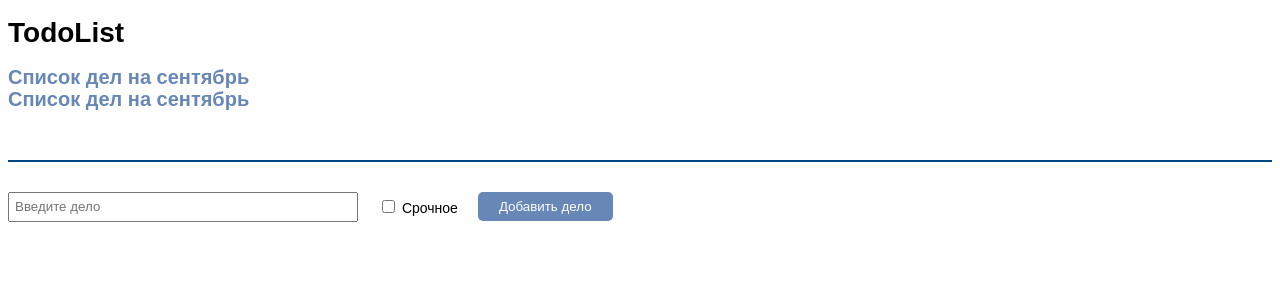
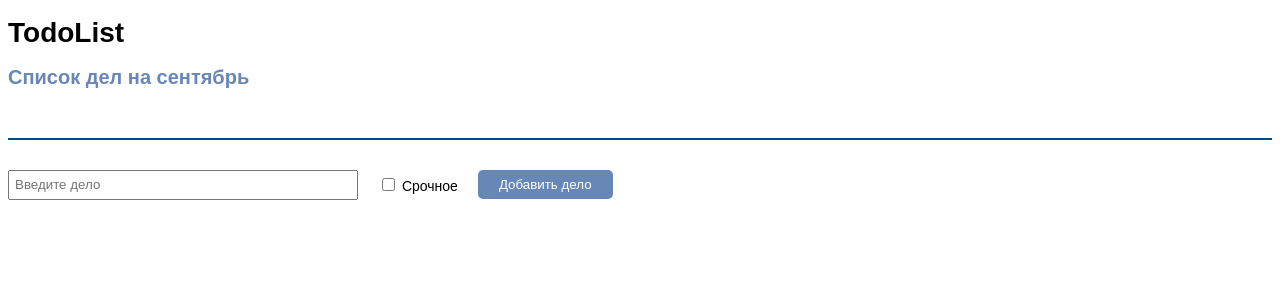
Before and after one commit to Pegasa-WQ/TodoList, a Vue app: page / in a window 1280 px wide. Shown: the top 300 px of the page. Built offline with nearby package versions, Linux system fonts and the light colour scheme.

Commit message:
add check2

```diff
--- a/src/components/TodoList.vue
+++ b/src/components/TodoList.vue
@@ -33,10 +33,6 @@ export default {
   methods: {
     addTodo () {
       if (this.newTodo.trim().length === 0) {
-        return
-      }
-
-      if (this.todos.length === 0) {
         return
       }
 
--- a/src/components/TodosLists.vue
+++ b/src/components/TodosLists.vue
@@ -19,24 +19,6 @@ export default {
         title: 'Список дел на сентябрь',
         id: 0,
         todos: [
-          {
-            title: 'Дело всей жизни',
-            id: 0,
-            completed: false,
-            active: true
-          }
-        ]
-      },
-      {
-        title: 'Список дел на сентябрь',
-        id: 1,
-        todos: [
-          {
-            title: 'Дело всей жизни2',
-            id: 1,
-            completed: false,
-            active: true
-          }
         ]
       }]
     }
--- a/src/components/TodosListsItem.vue
+++ b/src/components/TodosListsItem.vue
@@ -1,6 +1,6 @@
 <template>
   <div class="todo-item">
-      <h2 class="title" @click="$emit('send', item.todos)">
+      <h2 class="title">
       {{ item.title }}
     </h2>
   </div>
@@ -14,6 +14,10 @@ export default {
 
     }
   },
-  methods: {}
+  methods: {
+  },
+  created: function () {
+    this.$emit('send', this.item.todos)
+  }
 }
 </script>
--- a/src/views/Home.vue
+++ b/src/views/Home.vue
@@ -17,11 +17,14 @@ export default {
   },
   data () {
     return {
-      todos: []
+      todos: undefined
     }
   },
   methods: {
     sendArray (todos) {
+      if (todos === undefined) {
+        return
+      }
       this.todos = todos
     }
   }
```
